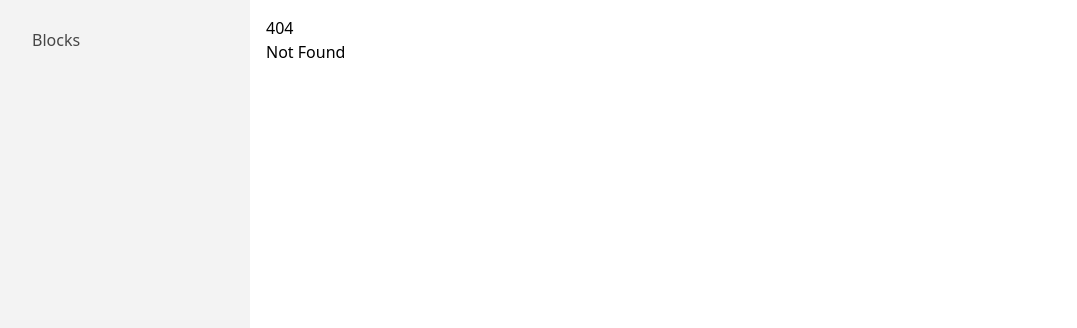
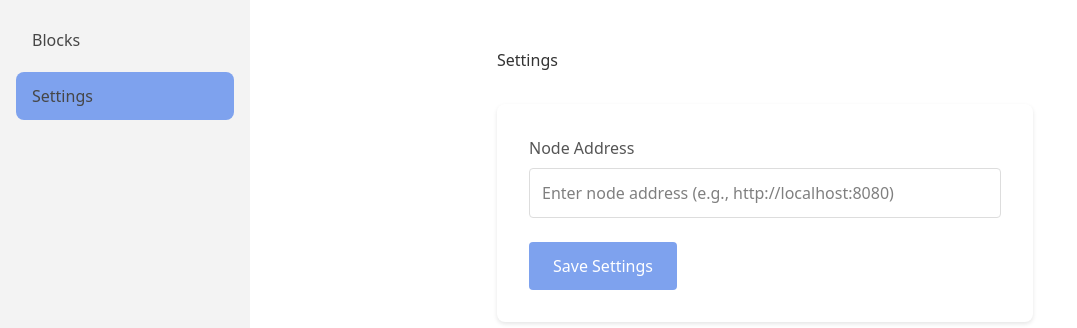
Before and after one commit to PumpkinSeed/letherscan, a SvelteKit app in the folder frontend/: page /settings in a window 1280 px wide. Before the commit this address had no page. Shown: the top 328 px of the page, without its empty margins (0-1077 px from the left). Built offline with nearby package versions, Linux system fonts and the light colour scheme.

Commit message:
Add more features

```diff
--- /dev/null
+++ b/frontend/src/hooks.server.ts
@@ -0,0 +1,14 @@
+import type { Handle } from '@sveltejs/kit';
+
+export const handle: Handle = async ({ event, resolve }) => {
+	// The node address will be available in the request headers
+	// We'll pass it through to the next request
+	const nodeAddress = event.request.headers.get('X-Node-Address');
+
+	if (nodeAddress) {
+		// Forward the header to the next request
+		event.request.headers.set('X-Node-Address', nodeAddress);
+	}
+
+	return resolve(event);
+};
--- /dev/null
+++ b/frontend/src/lib/stores/nodeAddress.ts
@@ -0,0 +1,13 @@
+import { writable } from 'svelte/store';
+import { browser } from '$app/environment';
+
+// Initialize the store with the value from localStorage if available
+const storedAddress = browser ? localStorage.getItem('nodeAddress') : null;
+export const nodeAddress = writable<string>(storedAddress || '');
+
+// Subscribe to changes and update localStorage
+if (browser) {
+	nodeAddress.subscribe((value) => {
+		localStorage.setItem('nodeAddress', value);
+	});
+}
--- /dev/null
+++ b/frontend/src/lib/utils/fetch.ts
@@ -0,0 +1,19 @@
+import { get } from 'svelte/store';
+import { nodeAddress } from '../stores/nodeAddress';
+
+export async function fetchWithNodeAddress(input: RequestInfo | URL, init?: RequestInit) {
+	const address = get(nodeAddress);
+
+	if (!init) {
+		init = {};
+	}
+	if (!init.headers) {
+		init.headers = {};
+	}
+
+	if (address) {
+		(init.headers as Record<string, string>)['X-Node-Address'] = address;
+	}
+
+	return fetch(input, init);
+}
--- a/frontend/src/routes/+layout.svelte
+++ b/frontend/src/routes/+layout.svelte
@@ -10,6 +10,9 @@
 		<nav>
 			<a href="/" class="menu-item" class:active={$page.url.pathname === '/'}>
 				Blocks
+			</a>
+			<a href="/settings" class="menu-item" class:active={$page.url.pathname === '/settings'}>
+				Settings
 			</a>
 		</nav>
 	</aside>
--- a/frontend/src/routes/+page.svelte
+++ b/frontend/src/routes/+page.svelte
@@ -1,5 +1,6 @@
 <script lang="ts">
     import { onMount } from 'svelte';
+    import { fetchWithNodeAddress } from '$lib/utils/fetch';
 
     interface Transaction {
         hash: string;
@@ -52,14 +53,57 @@
     }
 
     export let data;
+    let isLoading = false;
 
     function formatTimestamp(timestamp: number): string {
         return new Date(timestamp * 1000).toLocaleString();
     }
+
+    async function handleReload() {
+        try {
+            isLoading = true;
+            const response = await fetchWithNodeAddress('http://localhost:8080/blocks');
+            if (!response.ok) {
+                throw new Error(`HTTP error! status: ${response.status}`);
+            }
+            const newData = await response.json();
+            data.blocks = newData.blocks;
+        } catch (error) {
+            console.error('Error fetching blocks:', error);
+        } finally {
+            isLoading = false;
+        }
+    }
 </script>
 
 <div class="container mx-auto px-4 py-8">
-    <h1 class="text-3xl font-bold mb-6">Block Explorer</h1>
+    <div class="flex items-center gap-4 mb-6">
+        <h1 class="text-3xl font-bold">Block Explorer</h1>
+        <button
+            on:click={handleReload}
+            class="p-2 hover:bg-gray-100 rounded-full transition-colors"
+            title="Reload blocks"
+            disabled={isLoading}
+        >
+            <svg
+                xmlns="http://www.w3.org/2000/svg"
+                width="24"
+                height="24"
+                viewBox="0 0 24 24"
+                fill="none"
+                stroke="currentColor"
+                stroke-width="2"
+                stroke-linecap="round"
+                stroke-linejoin="round"
+                class="text-gray-600 {isLoading ? 'animate-spin' : ''}"
+            >
+                <path d="M21 2v6h-6"/>
+                <path d="M3 12a9 9 0 0 1 15-6.7L21 8"/>
+                <path d="M3 22v-6h6"/>
+                <path d="M21 12a9 9 0 0 1-15 6.7L3 16"/>
+            </svg>
+        </button>
+    </div>
 
     <div class="space-y-6">
         {#each data.blocks as block}
--- a/frontend/src/routes/+page.ts
+++ b/frontend/src/routes/+page.ts
@@ -1,8 +1,10 @@
+import { fetchWithNodeAddress } from '$lib/utils/fetch';
+
 export const prerender = true;
 
 export async function load() {
     try {
-        const response = await fetch('http://localhost:8080/blocks');
+        const response = await fetchWithNodeAddress('http://localhost:8080/blocks');
         if (!response.ok) {
             throw new Error(`HTTP error! status: ${response.status}`);
         }
--- /dev/null
+++ b/frontend/src/routes/settings/+page.svelte
@@ -0,0 +1,97 @@
+<script lang="ts">
+	import { nodeAddress } from '$lib/stores/nodeAddress';
+	import { browser } from '$app/environment';
+
+	let localNodeAddress = '';
+
+	// Subscribe to the store
+	nodeAddress.subscribe((value) => {
+		localNodeAddress = value;
+	});
+
+	function handleSubmit() {
+		nodeAddress.set(localNodeAddress);
+		if (browser) {
+			alert('Settings saved successfully!');
+		}
+	}
+</script>
+
+<div class="settings-container">
+	<h1>Settings</h1>
+
+	<form on:submit|preventDefault={handleSubmit} class="settings-form">
+		<div class="form-group">
+			<label for="nodeAddress">Node Address</label>
+			<input
+				type="text"
+				id="nodeAddress"
+				bind:value={localNodeAddress}
+				placeholder="Enter node address (e.g., http://localhost:8080)"
+				class="input-field"
+			/>
+		</div>
+
+		<button type="submit" class="save-button">Save Settings</button>
+	</form>
+</div>
+
+<style>
+	.settings-container {
+		max-width: 600px;
+		margin: 0 auto;
+		padding: 2rem;
+	}
+
+	h1 {
+		margin-bottom: 2rem;
+		color: #333;
+	}
+
+	.settings-form {
+		background: white;
+		padding: 2rem;
+		border-radius: 8px;
+		box-shadow: 0 2px 4px rgba(0, 0, 0, 0.1);
+	}
+
+	.form-group {
+		margin-bottom: 1.5rem;
+	}
+
+	label {
+		display: block;
+		margin-bottom: 0.5rem;
+		color: #555;
+		font-weight: 500;
+	}
+
+	.input-field {
+		width: 100%;
+		padding: 0.75rem;
+		border: 1px solid #ddd;
+		border-radius: 4px;
+		font-size: 1rem;
+	}
+
+	.input-field:focus {
+		outline: none;
+		border-color: #7ea2ee;
+		box-shadow: 0 0 0 2px rgba(126, 162, 238, 0.2);
+	}
+
+	.save-button {
+		background-color: #7ea2ee;
+		color: white;
+		padding: 0.75rem 1.5rem;
+		border: none;
+		border-radius: 4px;
+		font-size: 1rem;
+		cursor: pointer;
+		transition: background-color 0.2s;
+	}
+
+	.save-button:hover {
+		background-color: #6b8fd8;
+	}
+</style>
--- a/frontend/src/routes/transaction/[hash]/+page.ts
+++ b/frontend/src/routes/transaction/[hash]/+page.ts
@@ -1,3 +1,5 @@
+import { fetchWithNodeAddress } from '$lib/utils/fetch';
+
 export const prerender = true;
 
 interface Transaction {
@@ -36,7 +38,7 @@ interface BlocksResponse {
 // This function tells SvelteKit which transaction hashes to prerender
 export async function entries() {
     // Fetch all blocks to get transaction hashes
-    const response = await fetch('http://localhost:8080/blocks');
+    const response = await fetchWithNodeAddress('http://localhost:8080/blocks');
     if (!response.ok) {
         return [];
     }
@@ -52,7 +54,7 @@ export async function entries() {
 
 export async function load({ params }: { params: { hash: string } }) {
     try {
-        const response = await fetch(`http://localhost:8080/transaction/${params.hash}`);
+        const response = await fetchWithNodeAddress(`http://localhost:8080/transaction/${params.hash}`);
         if (!response.ok) {
             throw new Error(`HTTP error! status: ${response.status}`);
         }
```
Also changed, not shown: 3 other files (tests, documents, lock files or other folders).
